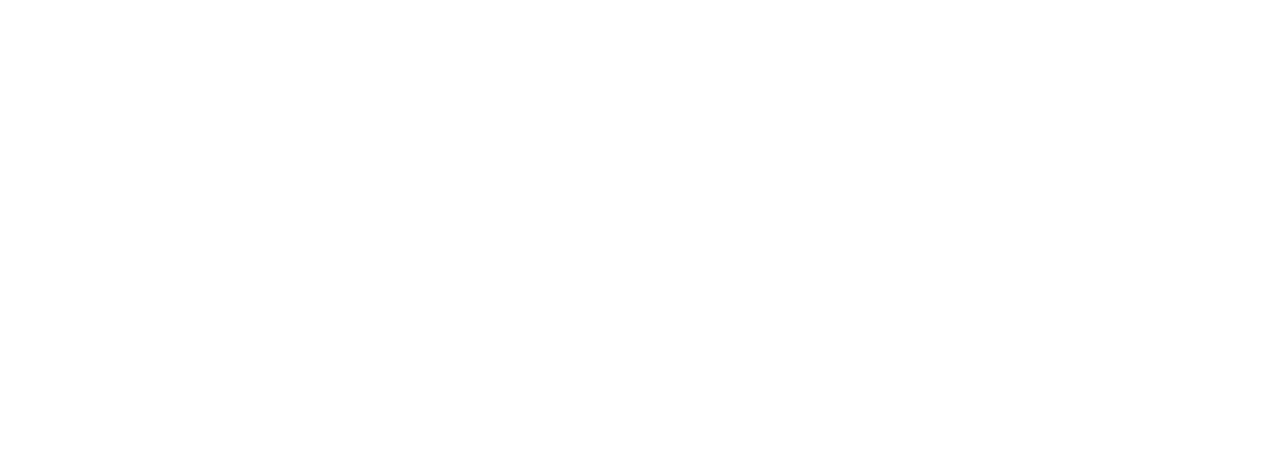
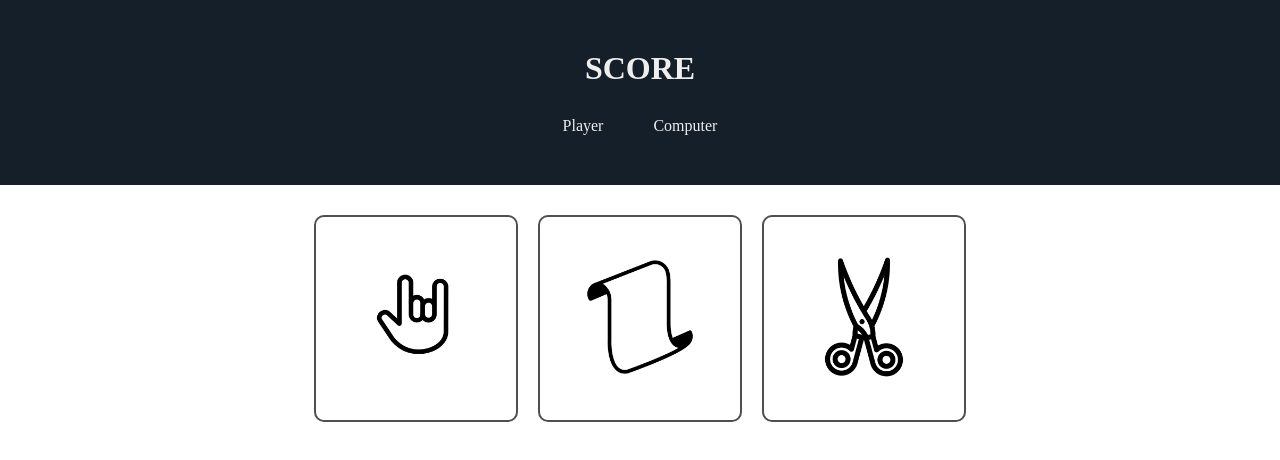
Before and after one commit to volpe23/volpe23.github.io, a plain HTML site: page index.html in a window 1280 px wide. Drawn offline with Linux system fonts and the light colour scheme.

Commit message:
Added icons for choices and some styling

```diff
--- a/index.html
+++ b/index.html
@@ -4,10 +4,33 @@
     <meta charset="UTF-8">
     <meta http-equiv="X-UA-Compatible" content="IE=edge">
     <meta name="viewport" content="width=device-width, initial-scale=1.0">
+    <link rel="stylesheet" href="style.css">
     <title>Rock - Paper - Scissors</title>
 </head>
 <body>
+    <main>
+        <div class="result-bar">
+            <div class="score">
+                <h1>SCORE</h1>
+            </div>
+            <div class="scoreboard">
+                <div class="result" id="player-result">Player</div>
+                <div class="result" id="computer-result">Computer</div>
+            </div>
+        </div>
+        <div class="buttons">
+            <div  id="rock">
+                <button class="btn" type="button" value="rock"><img src="download.png"></button>
+            </div>
+            <div  id="paper">
+                <button class="btn" type="button" value="paper"><img src="pap(1).png"></button>
+            </div>
+            <div  id="scissors">
 
+                <button class="btn" type="button" value="scissors"><img src="scis.png"></button>
+            </div>
+        </div>
+    </main>
 
     <script src="script.js"></script>
 </body>
--- a/script.js
+++ b/script.js
@@ -4,9 +4,8 @@ function getComputerChoice() {
     return choices[Math.floor(Math.random() * 3)].toLowerCase();
 }
 
-function playerChoice() {
-    player = prompt("What do you chose?").toLowerCase()
-    if (choices.includes(player)) return player;
+function playerChoice(value) {
+    if (choices.includes(value)) return value;
     else return console.error("Wrong input!");
 }
 function playRound(playerSelection, computerSelection) {
@@ -47,3 +46,14 @@ function game() {
     else console.log("You lose! Computer wins!");
 
 }
+
+function eventsOnButtons() {
+    buttons = document.querySelectorAll(".btn");
+    buttons.forEach(el => {
+        el.addEventListener('click', () => {
+            console.log(el.value)
+            return el.value
+        })
+    });
+}
+eventsOnButtons()
--- /dev/null
+++ b/style.css
@@ -0,0 +1,49 @@
+* {
+    box-sizing: border-box;
+    margin: 0;
+    padding: 0;
+}
+
+.result-bar {
+    display: grid;
+    flex-direction: column;
+    place-items: center;
+    /* justify-content: center; */
+    gap: 30px;
+    padding: 50px 0;
+    background-color: rgb(20, 31, 41);
+    color: #eee;
+}
+.scoreboard {
+    display: flex;
+    gap: 50px;
+}
+.result {
+    margin: 0;
+}
+
+
+
+.buttons {
+    display: flex;
+    justify-content: center;
+    flex-direction: row;
+    gap: 20px;
+    margin: 30px 0;
+}
+button img {
+
+    width: 200px;
+    height: 200px;
+}
+.btn {
+    background-color: white;
+    border: 2px solid rgb(80, 79, 79);
+    border-radius: 10px;
+}
+.btn:hover {
+    cursor: pointer;
+    transform: scale(1.1);
+    border: 3px solid black;
+    box-shadow: rgb(20, 31, 41) 3px;
+}
```
Also changed, not shown: download.png (added), pap(1).png (added), scis.png (added).
